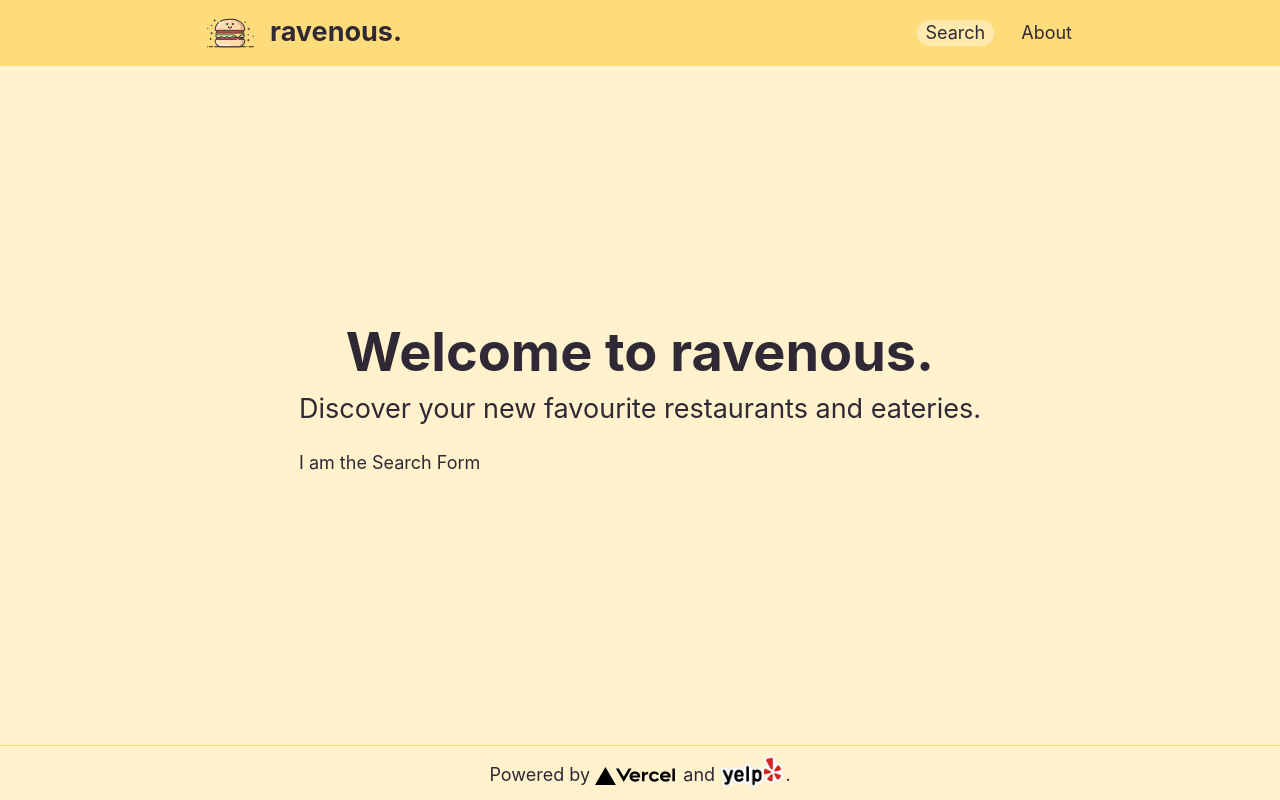
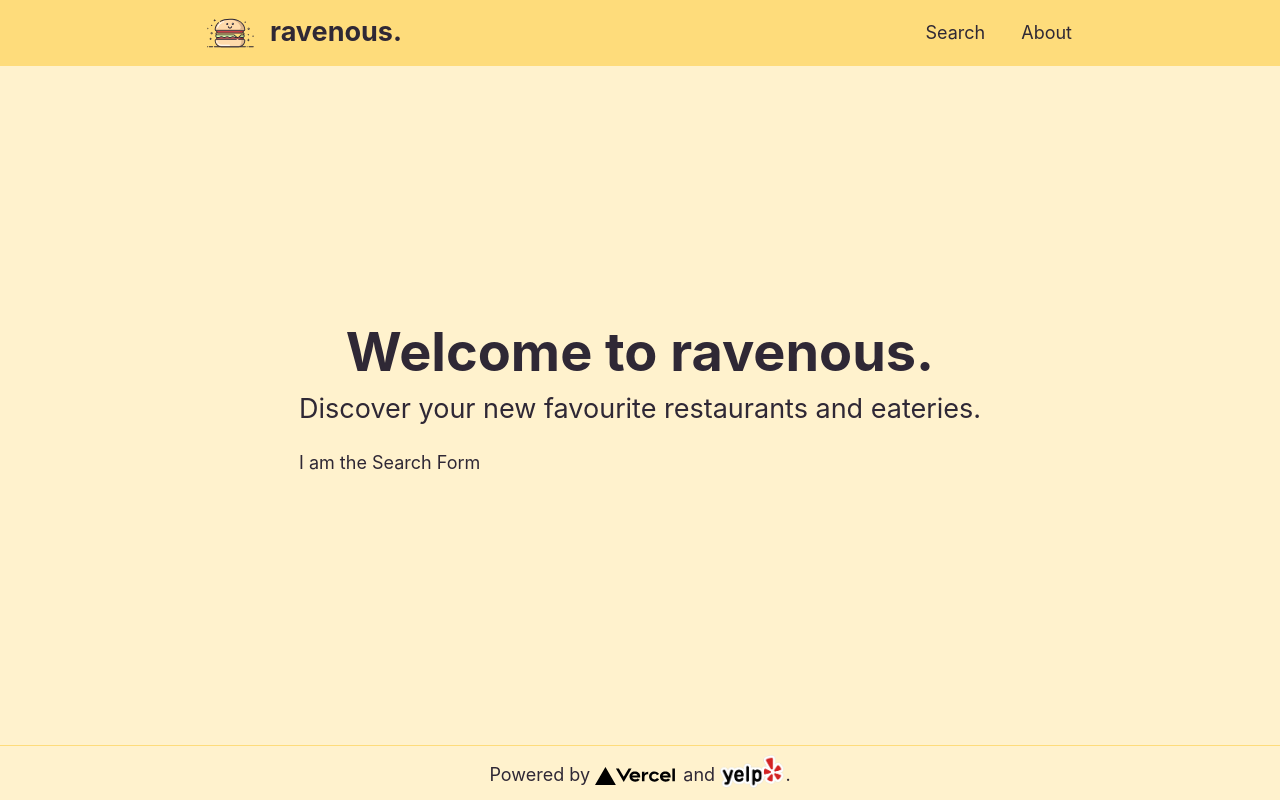
Before and after one commit to chrisandrew-dev/ravenous, a Next.js app: page / in a window 1280 px wide. Built offline with nearby package versions, Linux system fonts and the light colour scheme.

Commit message:
Refactor nav links, styles

```diff
--- a/components/Navbar.js
+++ b/components/Navbar.js
@@ -2,8 +2,7 @@ import Image from 'next/image'
 import Link from 'next/link'
 import styles from '../styles/Navbar.module.scss'
 
-const Navbar = () => {
-  return (
+const Navbar = () => (
   <div className={styles.navbar}>
     <nav>
       <div className={styles.logo}>
@@ -15,12 +14,19 @@ const Navbar = () => {
         <h1>Ravenous.</h1>
       </div>
       <ul>
-          <li><Link href='/'><a className={styles.active}>Search</a></Link></li>
-          <li><Link href='/about'><a>About</a></Link></li>
+        <li>
+          <Link href='/'>
+            <a>Search</a>
+          </Link>
+        </li>
+        <li>
+          <Link href='/about'>
+            <a>About</a>
+          </Link>
+        </li>
       </ul>
     </nav>
   </div>
-  );
-}
+)
 
 export default Navbar;
--- a/styles/Navbar.module.scss
+++ b/styles/Navbar.module.scss
@@ -33,11 +33,11 @@
     &:hover, &:focus {
       outline: none;
       cursor: pointer;
-      background-color: rgb(255, 241, 204);
+      background-color: rgb(255, 242, 205);
     }
 
-    &.active {
-      background-color: rgb(255, 233, 173);
+    &:active {
+      background-color: rgb(255, 204, 65);
     }
   }
 }
```
Lines whose indentation alone changed are shown as unchanged.
